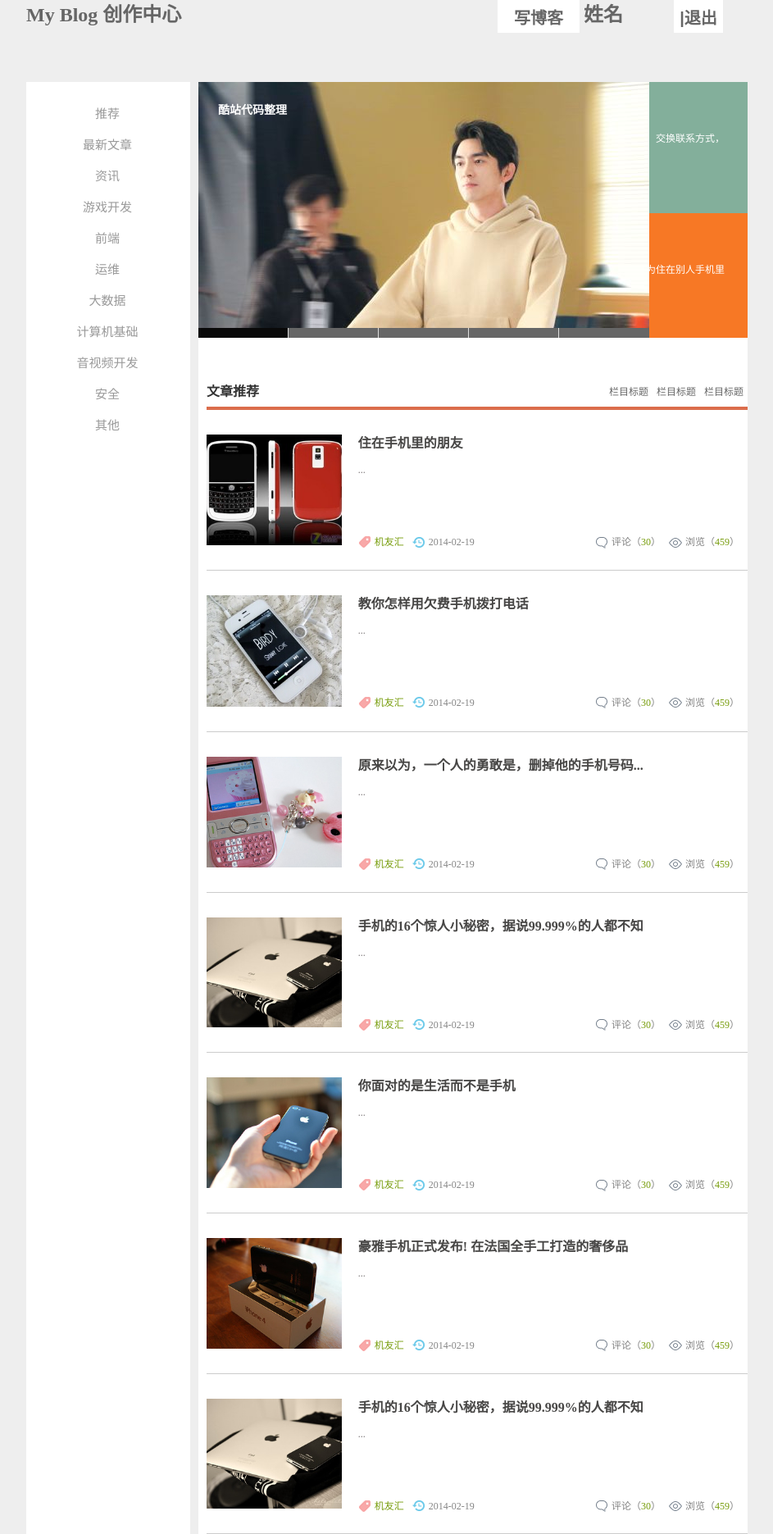
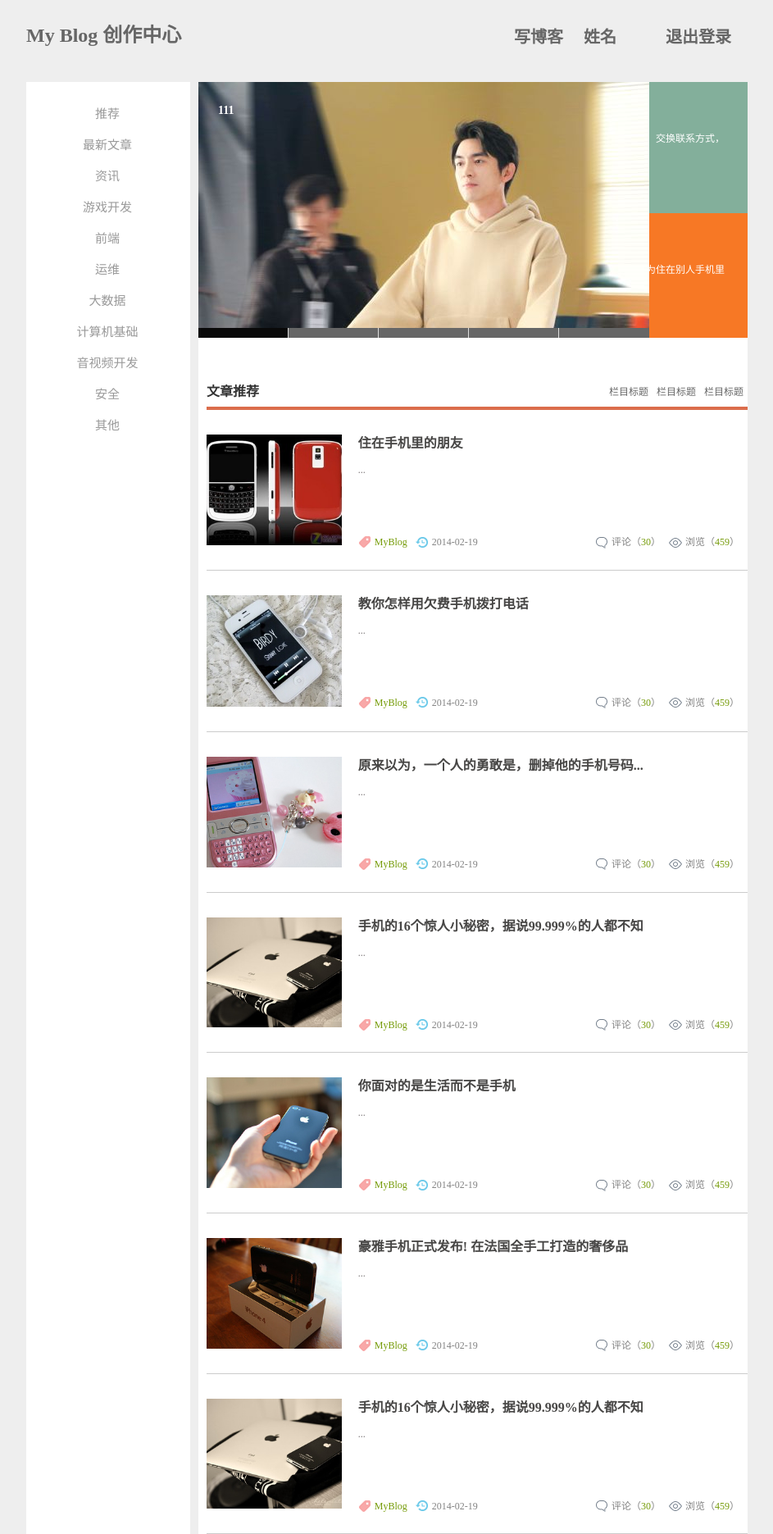
Before and after one commit to maowenting/ruanjiangongcheng, a PHP site: page /zhuye.html in a window 1280 px wide. Shown: the whole page at 82% size, without its empty margins (168-1111 px from the left). Run offline with PHP 8.4, Linux system fonts and the light colour scheme.

Commit message:
修改完样式的首页

```diff
--- a/Myblog/css/zhuye.css
+++ b/Myblog/css/zhuye.css
@@ -8,6 +8,7 @@
 	font-weight:bolder;
 	/*border:1px solid #000;*/
 	text-align:center;
+	margin-top:25px;
 }
 .biaotilan2{
 	width:100px;
@@ -15,7 +16,7 @@
 	position:absolute;
 	right:405px;
 	color:#666;
-	font-size:24px;
+	font-size:20px;
 	font-weight:bolder;
 	/*border:1px solid #000;*/
 	text-align:center;
@@ -26,7 +27,7 @@
 	position:absolute;
 	right:300px;
 	color:#666;
-	font-size:24px;
+	font-size:20px;
 	font-weight:bolder;
 	/*border:1px solid #000;*/
 	text-align:left;
@@ -37,7 +38,7 @@
 	position:absolute;
 	right:220px;
 	color:#666;
-	font-size:24px;
+	font-size:20px;
 	font-weight:bolder;
 	/*border:1px solid #000;*/
 	text-align:center;
--- a/Myblog/zhuye.html
+++ b/Myblog/zhuye.html
@@ -36,14 +36,16 @@ myFocus.set({
     My Blog 创作中心
 </div>
 <div class="biaotilan2">
-<button style=" width:100px;height:40px;background-color:#FFF; font-size:20px; color:#666; font-weight:bolder; border:none; outline:none">写博客</button>
+	<br />
+   <p>写博客</p>
 </div>
 <div class="biaotilan3">
+	<br />
    <p>姓名</p>
-
 </div>
 <div class="biaotilan4">
-  <button style=" width:60px;height:40px;background-color:#FFF; font-size:20px; color:#666; font-weight:bolder; border:none; outline:none">|退出</button>
+	<br />
+   <p>退出登录</p>
 </div>
 
 <div class="bigbox">
@@ -70,11 +72,11 @@ myFocus.set({
             <!--载入画面(可删除)-->
             <div class="pic"><!--图片列表-->
               <ul>
-                <li><a href="#1"><img src="img/1.jpg" thumb="" alt="酷站代码整理" text="图片1更详细的描述文字" /></a></li>
-                <li><a href="#2"><img src="images/2m.jpg" thumb="" alt="酷站代码特效大全" text="图片2更详细的描述文字" /></a></li>
-                <li><a href="#3"><img src="images/3m.jpg" thumb="" alt="酷站代码特效" text="图片3更详细的描述文字" /></a></li>
-                <li><a href="#4"><img src="images/4m.jpg" thumb="" alt="酷站代码素材" text="图片4更详细的描述文字" /></a></li>
-                <li><a href="#5"><img src="images/5m.jpg" thumb="" alt="酷站代码教程" text="图片5更详细的描述文字" /></a></li>
+                <li><a href="#1"><img src="img/1.jpg" thumb="" alt="111" text="图片1更详细的描述文字" /></a></li>
+                <li><a href="#2"><img src="images/2m.jpg" thumb="" alt="111" text="图片2更详细的描述文字" /></a></li>
+                <li><a href="#3"><img src="images/3m.jpg" thumb="" alt="111" text="图片3更详细的描述文字" /></a></li>
+                <li><a href="#4"><img src="images/4m.jpg" thumb="" alt="111" text="图片4更详细的描述文字" /></a></li>
+                <li><a href="#5"><img src="images/5m.jpg" thumb="" alt="111" text="图片5更详细的描述文字" /></a></li>
               </ul>
             </div>
           </div>
@@ -98,7 +100,7 @@ myFocus.set({
             <ul>
               <h3><a href="/">住在手机里的朋友</a></h3>
               <p> ...</p>
-              <p class="autor"><span class="lm f_l"><a href="/">机友汇</a></span><span class="dtime f_l">2014-02-19</span>
+              <p class="autor"><span class="lm f_l"><a href="/">MyBlog</a></span><span class="dtime f_l">2014-02-19</span>
               <span class="viewnum f_r">浏览（<a href="/">459</a>）</span><span class="pingl f_r">评论（<a href="/">30</a>）</span></p>
             </ul>
           </div>
@@ -107,7 +109,7 @@ myFocus.set({
             <ul>
               <h3><a href="/">教你怎样用欠费手机拨打电话</a></h3>
               <p>...</p>
-              <p class="autor"><span class="lm f_l"><a href="/">机友汇</a></span><span class="dtime f_l">2014-02-19</span>
+              <p class="autor"><span class="lm f_l"><a href="/">MyBlog</a></span><span class="dtime f_l">2014-02-19</span>
               <span class="viewnum f_r">浏览（<a href="/">459</a>）</span><span class="pingl f_r">评论（<a href="/">30</a>）</span></p>
             </ul>
           </div>
@@ -116,7 +118,7 @@ myFocus.set({
             <ul>
               <h3><a href="/">原来以为，一个人的勇敢是，删掉他的手机号码...</a></h3>
               <p>... </p>
-              <p class="autor"><span class="lm f_l"><a href="/">机友汇</a></span><span class="dtime f_l">2014-02-19</span>
+              <p class="autor"><span class="lm f_l"><a href="/">MyBlog</a></span><span class="dtime f_l">2014-02-19</span>
               <span class="viewnum f_r">浏览（<a href="/">459</a>）</span><span class="pingl f_r">评论（<a href="/">30</a>）</span></p>
             </ul>
           </div>
@@ -125,7 +127,7 @@ myFocus.set({
             <ul>
               <h3><a href="/">手机的16个惊人小秘密，据说99.999%的人都不知</a></h3>
               <p>...</p>
-              <p class="autor"><span class="lm f_l"><a href="/">机友汇</a></span><span class="dtime f_l">2014-02-19</span>
+              <p class="autor"><span class="lm f_l"><a href="/">MyBlog</a></span><span class="dtime f_l">2014-02-19</span>
               <span class="viewnum f_r">浏览（<a href="/">459</a>）</span><span class="pingl f_r">评论（<a href="/">30</a>）</span></p>
             </ul>
           </div>
@@ -134,7 +136,7 @@ myFocus.set({
             <ul>
               <h3><a href="/">你面对的是生活而不是手机</a></h3>
               <p>...</p>
-              <p class="autor"><span class="lm f_l"><a href="/">机友汇</a></span><span class="dtime f_l">2014-02-19</span>
+              <p class="autor"><span class="lm f_l"><a href="/">MyBlog</a></span><span class="dtime f_l">2014-02-19</span>
               <span class="viewnum f_r">浏览（<a href="/">459</a>）</span><span class="pingl f_r">评论（<a href="/">30</a>）</span></p>
             </ul>
           </div>
@@ -143,7 +145,7 @@ myFocus.set({
             <ul>
               <h3><a href="/">豪雅手机正式发布! 在法国全手工打造的奢侈品</a></h3>
               <p>...</p>
-              <p class="autor"><span class="lm f_l"><a href="/">机友汇</a></span><span class="dtime f_l">2014-02-19</span>
+              <p class="autor"><span class="lm f_l"><a href="/">MyBlog</a></span><span class="dtime f_l">2014-02-19</span>
               <span class="viewnum f_r">浏览（<a href="/">459</a>）</span><span class="pingl f_r">评论（<a href="/">30</a>）</span></p>
             </ul>
           </div>
@@ -152,10 +154,12 @@ myFocus.set({
             <ul>
               <h3><a href="/">手机的16个惊人小秘密，据说99.999%的人都不知</a></h3>
               <p>...</p>
-              <p class="autor"><span class="lm f_l"><a href="/">机友汇</a></span><span class="dtime f_l">2014-02-19</span>
+              <p class="autor"><span class="lm f_l"><a href="/">MyBlog</a></span><span class="dtime f_l">2014-02-19</span>
               <span class="viewnum f_r">浏览（<a href="/">459</a>）</span><span class="pingl f_r">评论（<a href="/">30</a>）</span></p>
             </ul>
           </div>
+
+
         </div>
       </div>
     </div>
```
